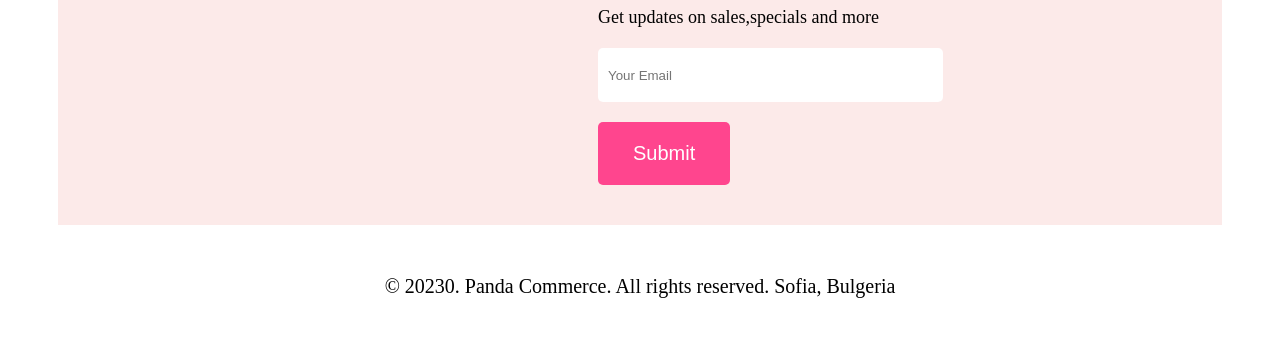
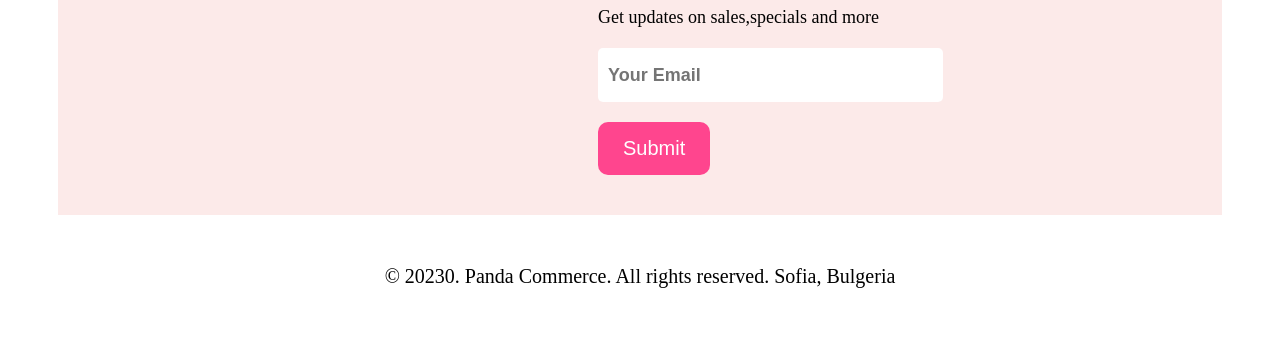
Before and after one commit to Mahamudrahat/task3-providing-email, a plain HTML site: page index.html in a window 1280 px wide. Shown: the part 135-472 px from the top of the page. Drawn offline with Linux system fonts and the light colour scheme.

Commit message:
css update

```diff
--- a/styles/task3.css
+++ b/styles/task3.css
@@ -45,8 +45,8 @@ input{
 .btn-primary {
     background-color: #ff458e;
     border: none;
-    border-radius: 5px;
-    padding: 20px 35px 20px 35px;
+    border-radius: 10px;
+    padding: 15px 25px;
     margin-left: 500px;
     color: white;
     font-size: 20px;
@@ -54,9 +54,11 @@ input{
 
 input[type="email"] {
   height: 34px;
+  font-size: 18px;
+  font-weight: 600;
   border-radius: 5px;
   width:30%;
-  background-color: white;
+  background-color: #ffffff;
   margin: 10px 0px 20px 500px;
   padding: 10px 10px;
   display: block;
```
